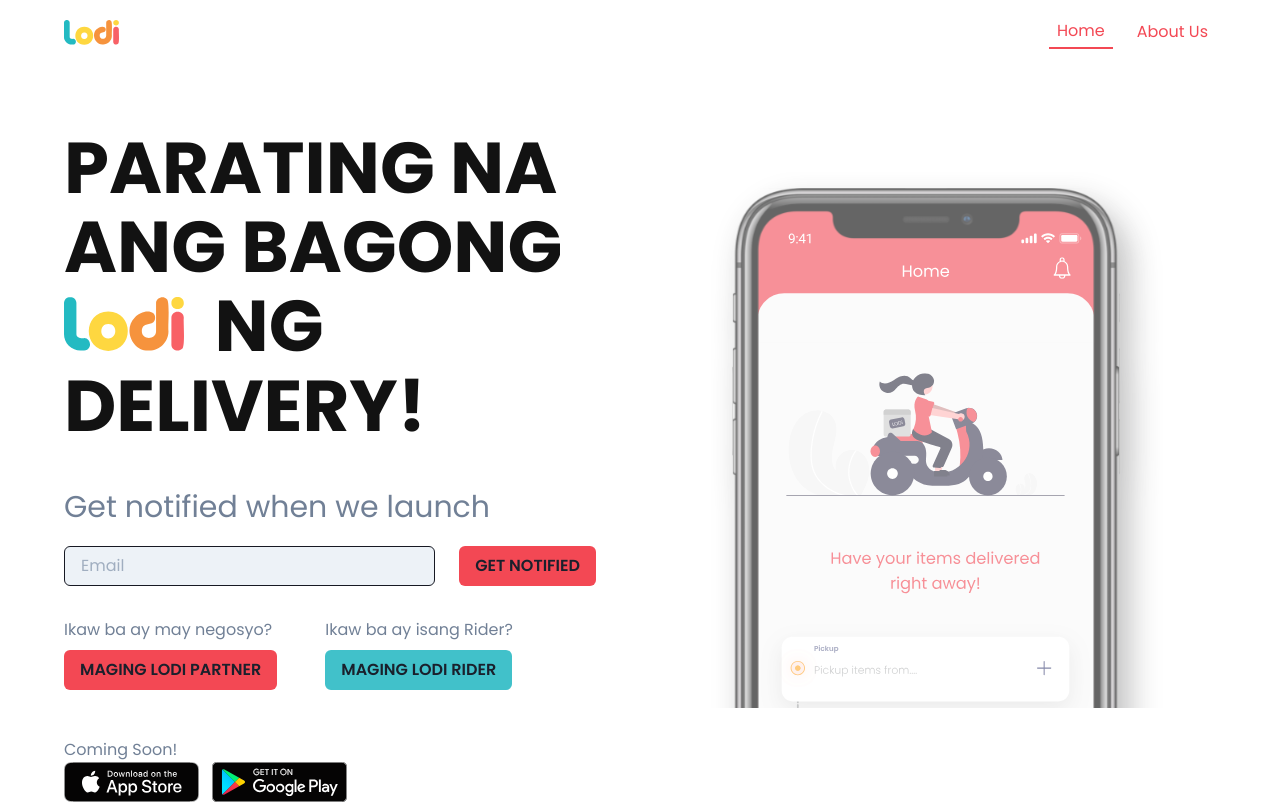
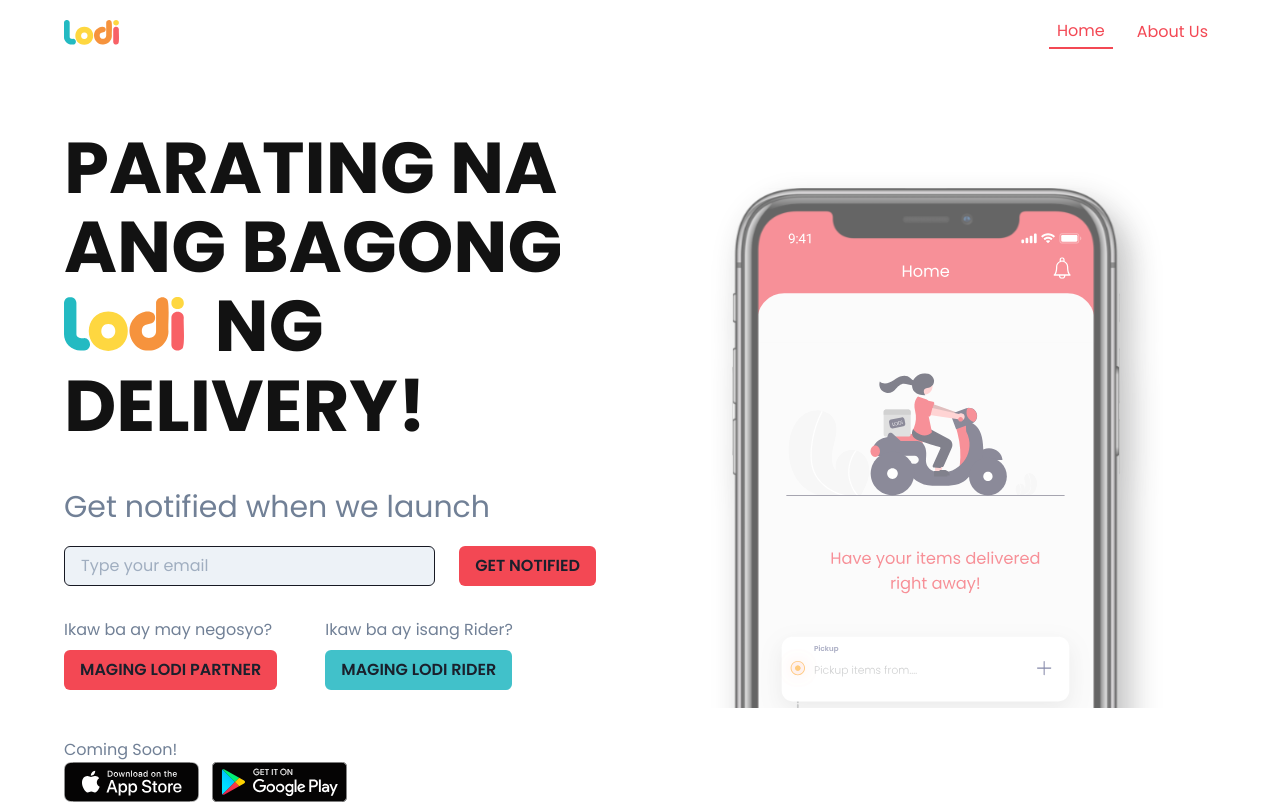
Before and after one commit to icyjms/reactjs-web-lodi-app, a React (Create React App) app: page / in a window 1280 px wide. Shown: the top 804 px of the page. Built offline with nearby package versions, Linux system fonts and the light colour scheme.

Commit message:
Adjust the border color of input and select type

```diff
--- a/src/components/FormSelect.js
+++ b/src/components/FormSelect.js
@@ -19,7 +19,7 @@
       >
         {label}
       </FormLabel>
-      <Select bg="gray.100" borderColor="gray.100" {...field}>
+      <Select bg="gray.100" borderColor="gray.900" {...field}>
         {children}
       </Select>
       {meta.touched && meta.error && (
--- a/src/components/GetNotified.js
+++ b/src/components/GetNotified.js
@@ -141,7 +141,7 @@
               <FormItem
                 name="email"
                 type="email"
-                placeholder="Email"
+                placeholder="Type your email"
                 value={values.email || ''}
                 onChange={(event) => {
                   handleChange(event);
```
